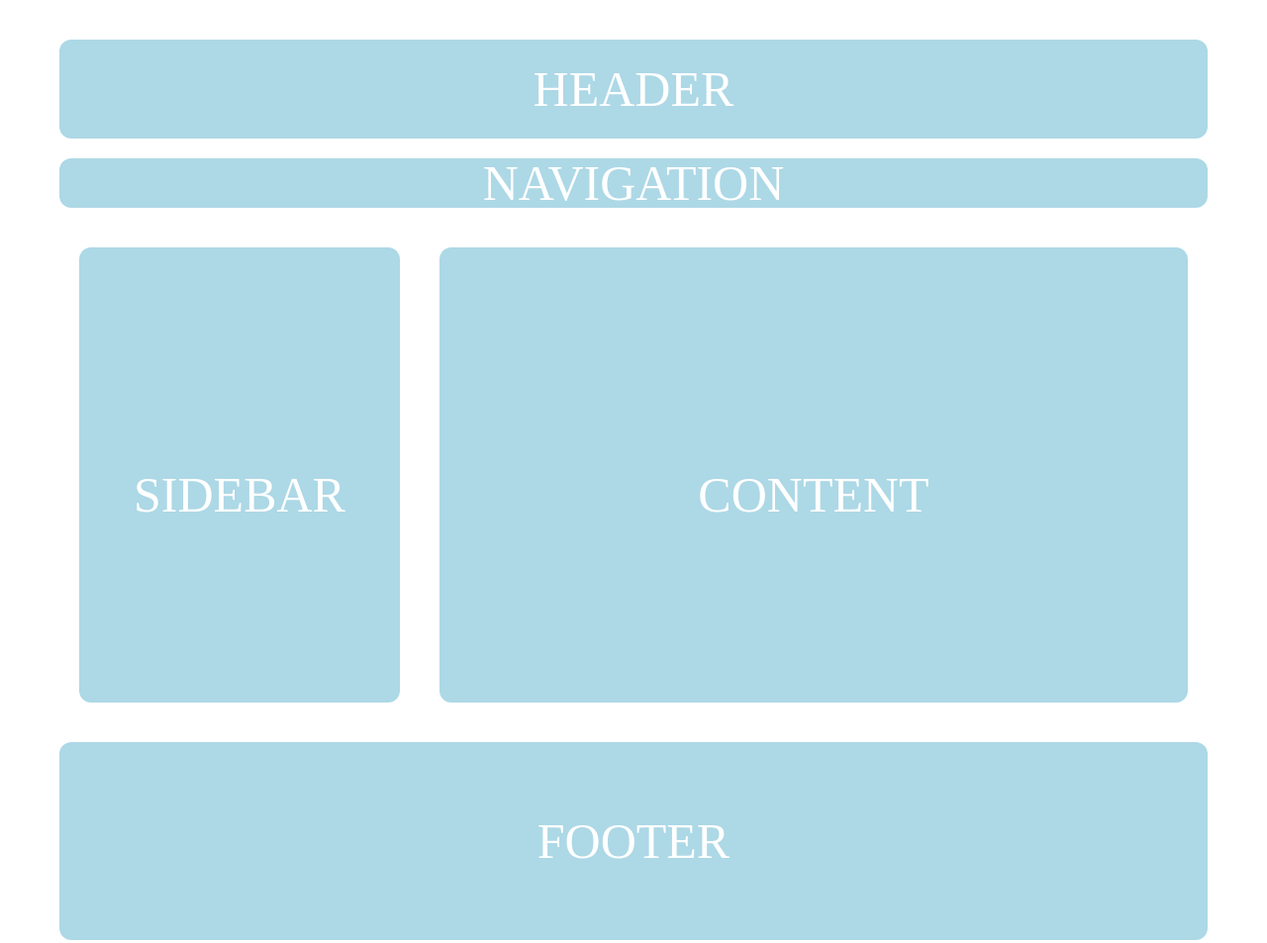
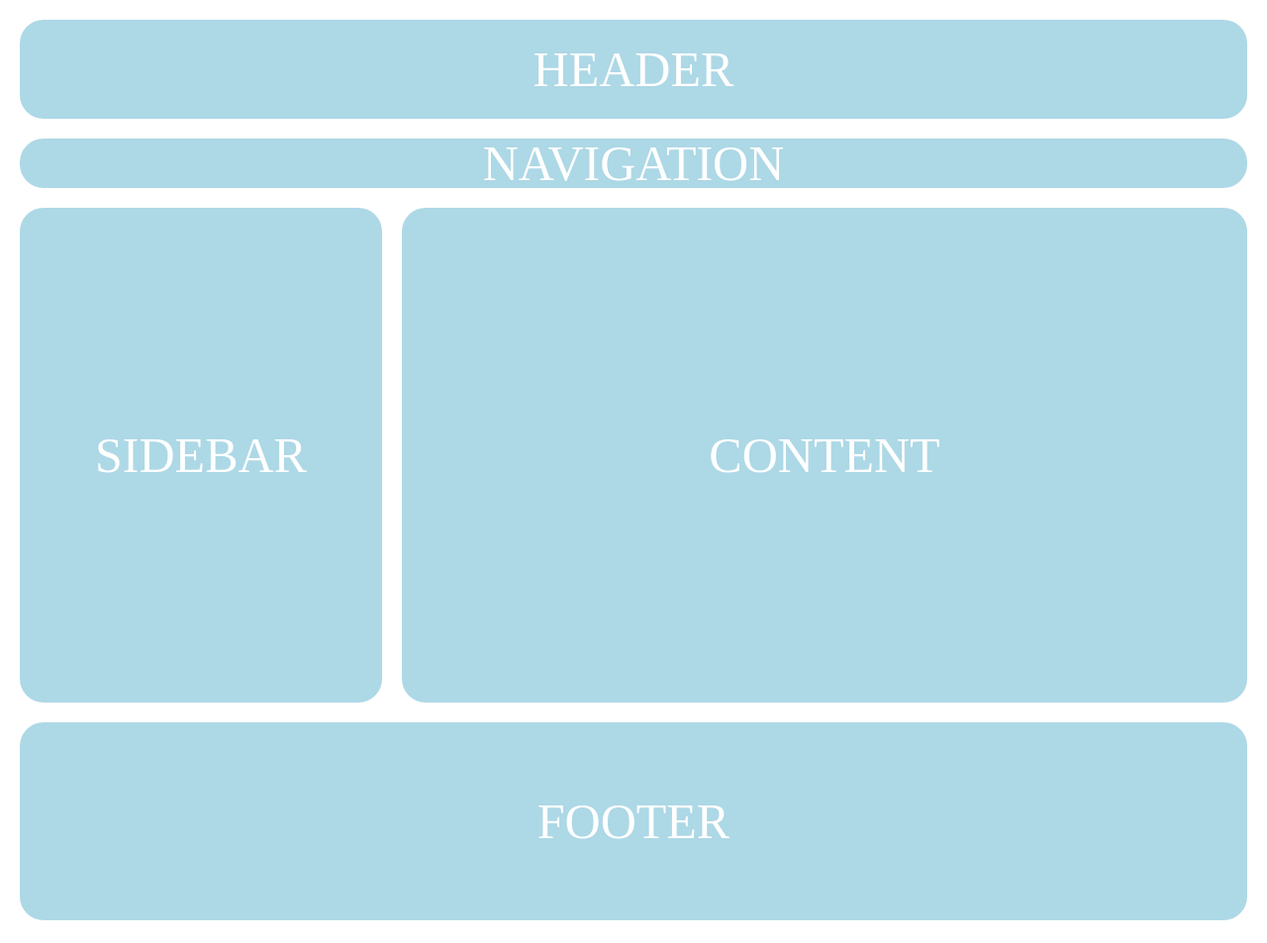
Before and after one commit to tim0107/BTVN3, a plain HTML site: page Link1/bai2/index.html in a window 1280 px wide. Shown: the whole page at 99% size. Drawn offline with Linux system fonts and the light colour scheme.

Commit message:
chua bai

```diff
--- a/Link1/bai1/style.css
+++ b/Link1/bai1/style.css
@@ -8,7 +8,6 @@ header{
     background-color: blueviolet;
     height: 200px;
     color: white;
-
 }
 
 menu{
@@ -20,8 +19,8 @@ menu{
 .container{
     display: flex;
     height: 700px;
-    width: 100%;
-    justify-content: space-between;
+    /* width: 100%;  */
+    /* justify-content: space-between;    */
 }
 
 .left{
@@ -45,5 +44,5 @@ menu{
 footer{
     background-color: gray;
     height: 100px;
-    bottom: 0;
+    /* bottom: 0; top, right, bottom, left */
 }
--- a/Link1/bai2/index.html
+++ b/Link1/bai2/index.html
@@ -1,20 +1,23 @@
 <!DOCTYPE html>
 <html lang="en">
+
 <head>
-    <meta charset="UTF-8">
-    <meta name="viewport" content="width=device-width, initial-scale=1.0">
-    <title>Document</title>
-    <link rel="stylesheet" href="style.css">
+  <meta charset="UTF-8">
+  <meta name="viewport" content="width=device-width, initial-scale=1.0">
+  <title>Document</title>
+  <link rel="stylesheet" href="style.css">
 </head>
+
 <body>
-  <header>HEADER</header>
-  <div class="navigation">NAVIGATION</div>
-  <div class="container">
-    <div class="sidebar">SIDEBAR</div>
-    <div class="content">CONTENT</div>
+  <div class="root">
+    <header class="corner">HEADER</header>
+    <div class="navigation corner">NAVIGATION</div>
+    <div class="container">
+      <div class="sidebar corner">SIDEBAR</div>
+      <div class="content corner">CONTENT</div>
+    </div>
+    <footer class="corner">FOOTER</footer>
   </div>
-  <footer>FOOTER</footer>
+</body>
 
-
-</body>
 </html>
--- a/Link1/bai2/style.css
+++ b/Link1/bai2/style.css
@@ -1,8 +1,16 @@
 body, * {
     padding: 0;
-    border-radius: 12px;
-    margin: 20px;
+    margin: 0;
 }
+
+.root {
+    padding: 20px;
+}
+
+.corner {
+    border-radius: 24px;
+}
+
 header{
   height: 100px;
   text-align: center;
@@ -19,14 +27,14 @@ header{
     line-height: 50px;
     font-size: 50px;
     color: white;
-
+    margin: 20px 0;
 }
 
 .container{
     display: flex;
     height: 500px;
-    line-height: 500px;
-
+    /* line-height: 500px;  */
+    gap: 20px;
 }
 
 .sidebar{
@@ -34,9 +42,11 @@ header{
     background-color: lightblue;
     font-size: 50px;
     color: white;
+    /* text-align: center; */
+
     display: flex;
     justify-content: center;
-
+    align-items: center;
 }
 
 .content{
@@ -44,9 +54,12 @@ header{
     background-color: lightblue;
     font-size: 50px;
     color: white;
+    /* text-align: center; */
+
     display: flex;
     justify-content: center;
-
+    align-items: center;
+    /* margin-left: 20px; */
 }
 
 footer{
@@ -56,5 +69,5 @@ footer{
     line-height: 200px;
     font-size: 50px;
     color: white;
-
+    margin-top: 20px;
 }
--- a/Link1/bai3/style.css
+++ b/Link1/bai3/style.css
@@ -1,6 +1,10 @@
 body, * {
     padding: 0;
-    margin: 10px;
+    margin: 0;
+}
+
+body {
+    margin: 20px;
 }
 
 .header{
@@ -9,17 +13,17 @@ body, * {
     position: relative;
     display: flex;
     align-items: center;
+    justify-content: space-between;
     font-size: 30px;
     padding: 20px;
-
 }
 
 menu{
-    position: absolute;
+    /* position: absolute; */
     width: 600px;
     height: 100px;
     background-color: greenyellow;
-    right: 0;
+    /* right: 0; */
     display: flex;
     align-items: center;
     font-size: 30px;
@@ -28,29 +32,30 @@ menu{
 
 .content{
     display: flex;
+    margin: 20px 0;
+    gap: 20px;
 }
 
 .article{
     flex: 2;
     display: flex;
     flex-direction: column;
+    gap: 20px
 }
 
-p{
-
+.article p {
    background-color: greenyellow;
    height: 200px;
    display: flex;
    align-items: center;
    justify-content: center;
    font-size: 30px;
-
 }
 
 .sidebar{
     flex: 1;
     background-color: blue;
-    height: auto;
+    /* height: auto; */
     display: flex;
     align-items: center;
     justify-content: center;
--- a/Link1/bai4/style.css
+++ b/Link1/bai4/style.css
@@ -1,7 +1,6 @@
 body, * {
-
-
-
+   margin: 0;
+   padding: 0;
 }
 
 .container2 {
--- a/Link2/Phieuso1/Bai1/style.css
+++ b/Link2/Phieuso1/Bai1/style.css
@@ -1,4 +1,3 @@
 p{
-    border: dotted;
-    border-color: red;
+    border: dotted 3px red;
 }
--- a/Link2/Phieuso1/Bai4/style.css
+++ b/Link2/Phieuso1/Bai4/style.css
@@ -3,7 +3,7 @@ body{
 }
 
 .bar{
-    margin: 10px;
+    /* margin: 10px; */
 }
 
 header{
@@ -13,7 +13,7 @@ header{
     font-size: 50px;
 }
 
-.headercolor1{
+.headercolor1 {
     color: white;
     font-weight: bold;
 
@@ -38,25 +38,30 @@ header{
     justify-content: space-evenly;
 }
 
-.bar li{
+/* .bar li{
     float: left;
-}
+} */
 
 .bar li {
-    display: block;
+    /* float: left; */
+    /* display: block; */
     color: white;
     text-align: center;
     padding: 14px 16px;
+    /* text-decoration: none; */
+    flex:1;
+}
+
+/* .bar .headermenu li a {
     text-decoration: none;
-    flex:1;
-  }
+} */
 
 .bar li:hover{
     background-color: green;
 }
 
 .sidebar{
-    list-style-type: none;
+    /* list-style-type: none; thẻ div không có list-style */
     overflow: hidden;
     background-color: #9D6F68;
     width: 204px;
@@ -66,16 +71,17 @@ header{
 .sidebar .leftmenu{
     margin: 0;
     padding: 0;
-    list-style-type: none;
+    /* list-style-type: none; */
+    list-style: none;
     height: 100%;
 }
 
 .sidebar .leftnav{
-    height: 60px;
-    display: block;
-   color: #000;
+   height: 60px;
+    /* display: block; vốn dĩ nó đã là thẻ block */
+   /* color: #000; */
    padding: 8px 16px;
-   text-decoration: none;
+   /* text-decoration: none; có thẻ a thì dùng */
    color: white;
 }
 
--- a/Link2/Phieuso1/bai2/style.css
+++ b/Link2/Phieuso1/bai2/style.css
@@ -1,13 +1,19 @@
+* {
+    margin: 0;
+    padding: 0;
+}
 
-div{
+/* div {
     background-color: aqua;
     padding: 30px;
     position: relative;
-}
+} */
 
-p{
-    position: absolute;
+p {
+    background-color: aqua;
+    padding-top: 30px;
+    /* position: absolute;
         bottom: 0;
         margin: 0;
-        left: 0;
+        left: 0; */
 }
--- a/Link2/Phieuso2/Bai2/style.css
+++ b/Link2/Phieuso2/Bai2/style.css
@@ -1,15 +1,20 @@
+body, * {
+    margin: 0;
+    padding: 0;
+}
+
 .container{
     padding: 20px;
-    position: relative;
+    /* position: relative; k cần */
     display: flex;
     justify-content: flex-end;
 }
 
 ul.navbar {
     list-style-type: none;
-    margin: 0;
-    padding: 0;
-    overflow: hidden;
+    /* margin: 0;
+    padding: 0; */
+    /* overflow: hidden; */
     background-color: blue;
     display: flex;
     justify-content: space-between;
@@ -27,19 +32,22 @@ ul.navbar {
     background-color: red;
 }
 
-ul.dropdown{
+.navbar li .dropdown{
     display: none;
+    list-style: none;
     position: absolute;
-    background-color: #f9f9f9;
-    width: 50%;
+    background-color: yellow;
+    top: 100%;
+    left: 0;
 }
 
 .dropdown li{
   color: black;
-  padding: 12px 16px;
-  display: inline;
+  width: max-content;
+  /* padding: 12px 16px; */
+  /* display: inline; */
 }
 
 .navbar li:hover .dropdown{
-    display: block;
+    display: flex;
 }
```
Also changed, not shown: Link1/bai3/index.html (+3 -2 lines), Link2/Phieuso1/Bai4/index.html (+4 -1 lines), Link2/Phieuso1/bai2/index.html (+1 -1 lines), Link2/Phieuso1/bai3/index.html (+4 -1 lines), Link2/Phieuso1/bai3/style.css (+11 -3 lines).
